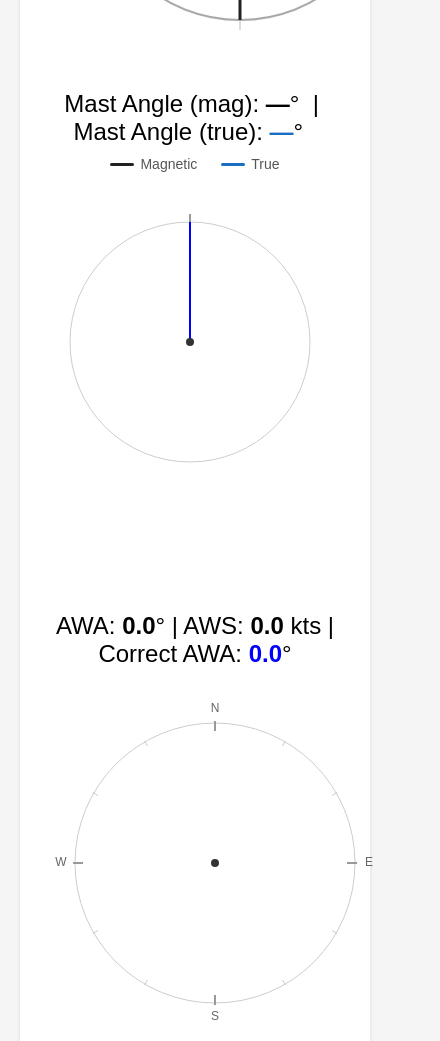
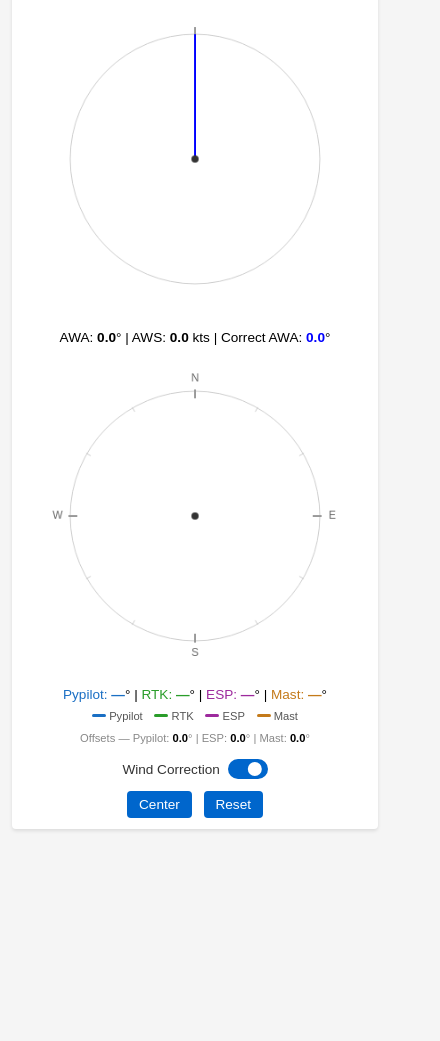
Before and after one commit to wjquigs11/signalk-mast-rotation, a website: page service/ui.html in a window 390 px wide. Shown: the part 428-1469 px from the top of the page, 440 px wide, since content can reach past the window. After the commit the page ends 1269 px from the top, so only its background shows below. Drawn offline with Linux system fonts and the light colour scheme; no server answers.

Commit message:
responsive

```diff
--- a/service/styles.css
+++ b/service/styles.css
@@ -1,82 +1,81 @@
+* {
+    box-sizing: border-box;
+}
 body {
     font-family: Arial, sans-serif;
     margin: 0;
-    padding: 20px;
+    padding: 3vw;
     background-color: #f5f5f5;
 }
 .container {
-    max-width: 800px;
+    max-width: 95vw;
     margin: 0 auto;
     background-color: white;
-    padding: 20px;
-    border-radius: 5px;
-    box-shadow: 0 2px 4px rgba(0, 0, 0, 0.1);
+    padding: 3vw;
+    border-radius: 1vw;
+    box-shadow: 0 0.5vw 1vw rgba(0, 0, 0, 0.1);
 }
 h1 {
     color: #333;
     margin-top: 0;
-}
-.gauge-container {
-    width: 300px;
-    height: 300px;
-    margin: 20px auto;
-    position: relative;
-}
-.gauge {
-    width: 100%;
-    height: 100%;
+    font-size: clamp(1.2rem, 4vw, 2rem);
 }
 .value-display {
     text-align: center;
-    font-size: 24px;
-    margin: 20px 0;
+    font-size: clamp(0.85rem, 2.5vw, 1.5rem);
+    margin: 2vw 0;
+    line-height: 1.6;
 }
 .value {
     font-weight: bold;
     color: black;
 }
 .controls {
-    margin-top: 20px;
+    margin-top: 3vw;
     text-align: center;
 }
 button {
-    padding: 8px 16px;
+    padding: 1.5vw 3vw;
+    min-padding: 8px 16px;
     background-color: #0066cc;
     color: white;
     border: none;
-    border-radius: 4px;
+    border-radius: 1vw;
     cursor: pointer;
-    margin: 0 5px;
+    margin: 0 1vw;
+    font-size: clamp(0.85rem, 2vw, 1.1rem);
 }
 button:hover {
     background-color: #0052a3;
 }
 .arc-container {
-    width: 400px;
-    height: 400px;
-    margin: 20px auto;
+    width: min(80vw, 350px);
+    height: min(80vw, 350px);
+    margin: 3vw auto;
     position: relative;
     border: none;
     background-color: transparent;
-    border-radius: 5px;
 }
-
+.arc-container canvas {
+    width: 100%;
+    height: 100%;
+}
 .toggle-container {
     text-align: center;
-    margin: 20px 0;
+    margin: 3vw 0;
 }
 .toggle-label {
     display: inline-flex;
     align-items: center;
-    gap: 15px;
-    font-size: 16px;
+    gap: 2vw;
+    font-size: clamp(0.85rem, 2.2vw, 1.1rem);
     color: #333;
 }
 .switch {
     position: relative;
     display: inline-block;
-    width: 50px;
-    height: 24px;
+    width: clamp(40px, 8vw, 50px);
+    height: clamp(20px, 4vw, 24px);
 }
 .switch input {
     opacity: 0;
@@ -97,10 +96,10 @@
 .slider:before {
     position: absolute;
     content: "";
-    height: 18px;
-    width: 18px;
-    left: 3px;
-    bottom: 3px;
+    height: 70%;
+    aspect-ratio: 1;
+    left: 8%;
+    top: 15%;
     background-color: white;
     transition: 0.4s;
     border-radius: 50%;
@@ -109,25 +108,30 @@
     background-color: #0066cc;
 }
 input:checked + .slider:before {
-    transform: translateX(26px);
+    transform: translateX(120%);
 }
-
 .arc-legend {
     display: flex;
     justify-content: center;
-    gap: 24px;
-    margin: -10px 0 10px;
-    font-size: 14px;
+    flex-wrap: wrap;
+    gap: clamp(8px, 3vw, 24px);
+    margin: -1vw 0 2vw;
+    font-size: clamp(0.7rem, 2vw, 0.9rem);
     color: #555;
 }
 .legend-item {
     display: flex;
     align-items: center;
-    gap: 6px;
+    gap: 0.8vw;
 }
 .legend-swatch {
     display: inline-block;
-    width: 24px;
+    width: clamp(14px, 3vw, 24px);
     height: 3px;
     border-radius: 2px;
 }
+
+.offsets-display {
+    font-size: clamp(0.7rem, 2vw, 0.9rem);
+    color: #888;
+}
--- a/service/ui.html
+++ b/service/ui.html
@@ -11,7 +11,7 @@
         <h1 style="text-align: center;">Mast Rotation Angle</h1>
 
         <div class="arc-container">
-            <canvas id="arcCanvas" width="400" height="400"></canvas>
+            <canvas id="arcCanvas" width="350" height="350"></canvas>
         </div>
 
         <div class="value-display">
@@ -29,7 +29,7 @@
         </div>
 
         <div class="arc-container">
-            <canvas id="awaCanvas" width="300" height="300"></canvas>
+            <canvas id="awaCanvas" width="350" height="350"></canvas>
         </div>
 
         <div class="value-display">
@@ -53,7 +53,7 @@
             <span class="legend-item"><span class="legend-swatch" style="background:#9d2a9d;"></span> ESP</span>
             <span class="legend-item"><span class="legend-swatch" style="background:#c47a1a;"></span> Mast</span>
         </div>
-        <div class="value-display" style="font-size:14px; color:#888;">
+        <div class="value-display offsets-display">
             Offsets — Pypilot: <span id="offset-pypilot" class="value">0.0</span>° |
             ESP: <span id="offset-esp" class="value">0.0</span>° |
             Mast: <span id="offset-mast" class="value">0.0</span>°
@@ -168,7 +168,7 @@
             const ctx    = canvas.getContext('2d');
             const cx     = canvas.width  / 2;
             const cy     = canvas.height / 2;
-            const r      = 150;
+            const r      = 140;
 
             function drawNeedle(angle, color, width) {
                 const a = angle + Math.PI / 2;
@@ -222,7 +222,7 @@
             const ctx    = canvas.getContext('2d');
             const cx     = canvas.width  / 2;
             const cy     = canvas.height / 2;
-            const r      = 120;
+            const r      = 140;
 
             function drawLine(angleDeg, color, width) {
                 const rad = (angleDeg - 90) * Math.PI / 180;
```
